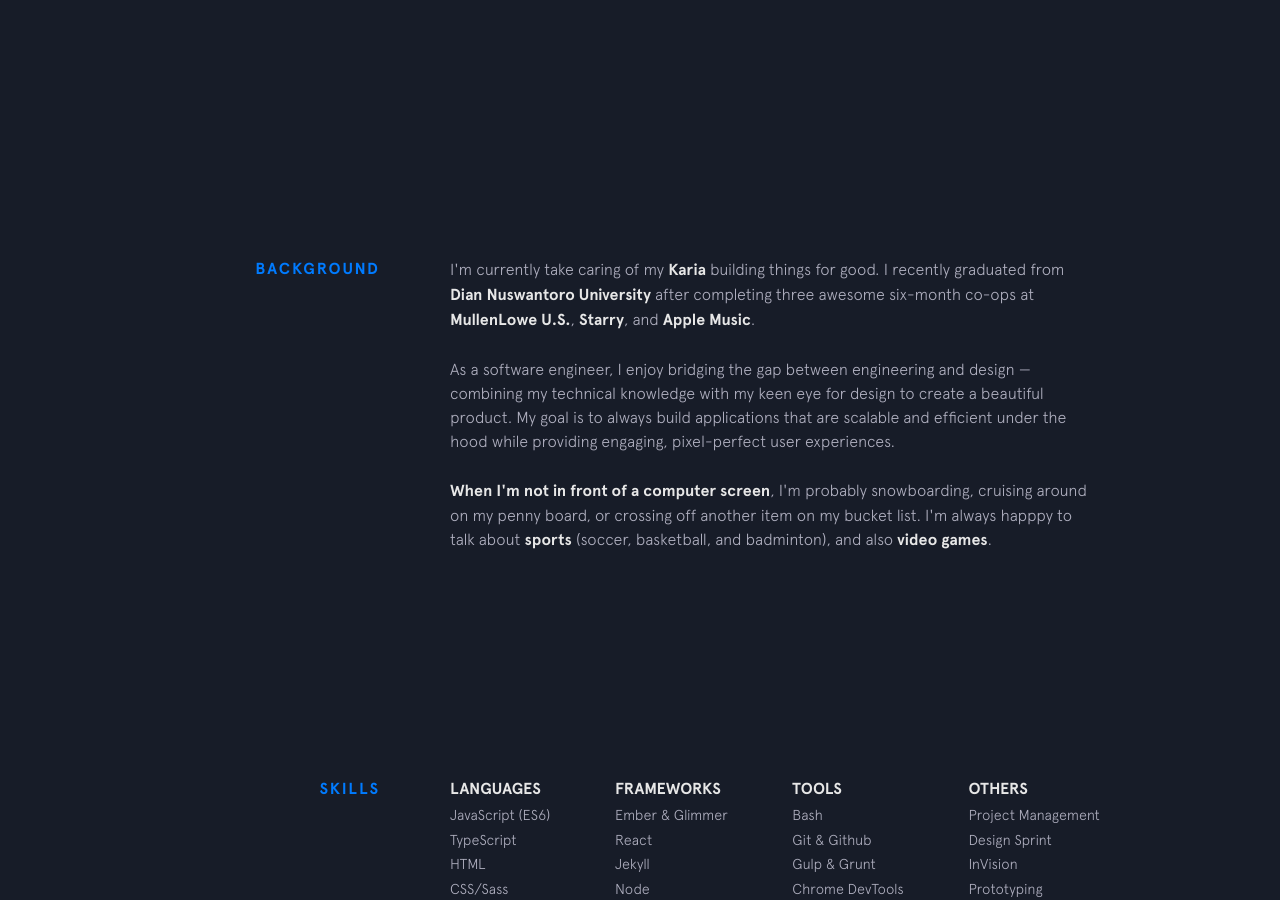
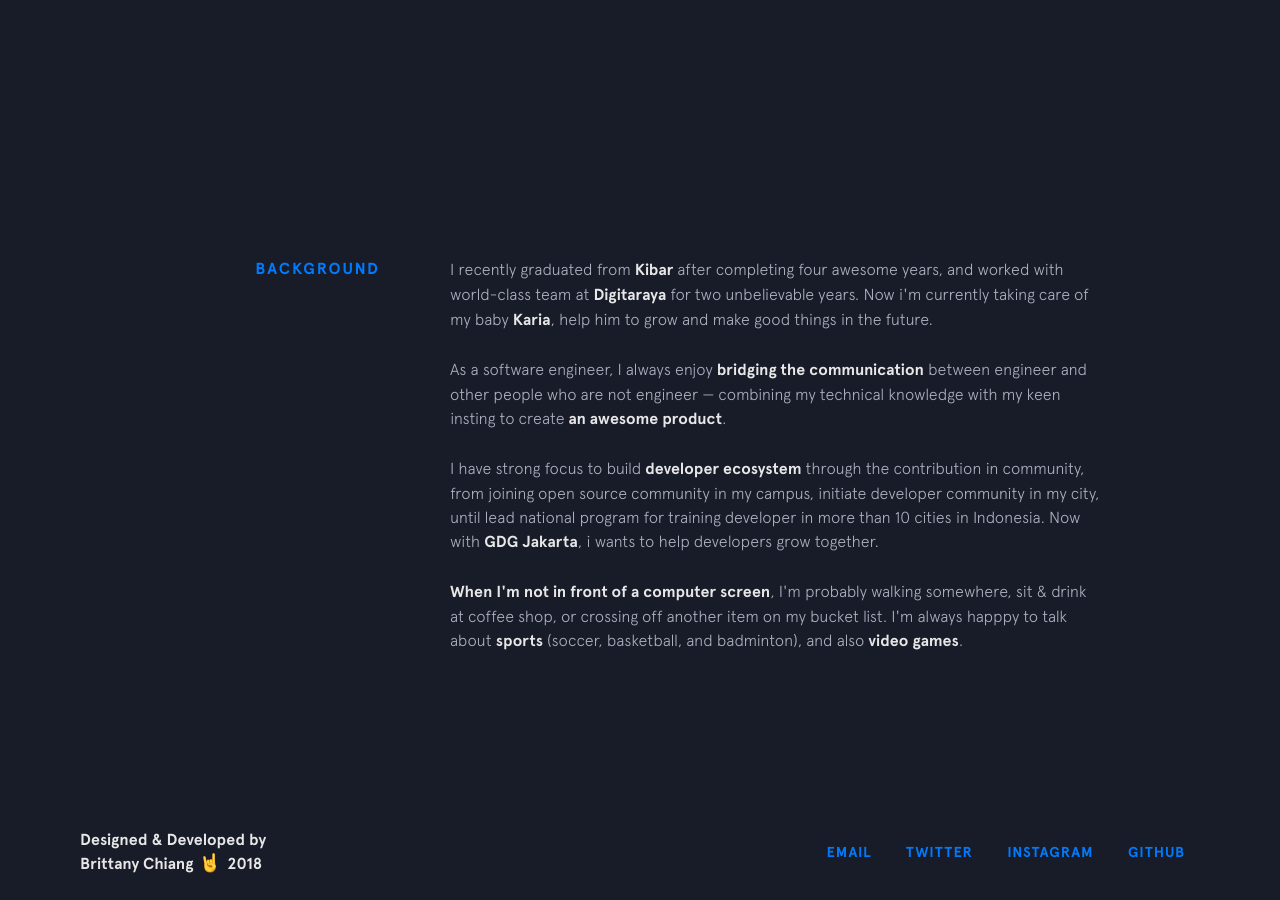
Before and after one commit to PatrickNugros/patricknugros-com, a Jekyll site: the page built from index.html, in a window 1280 px wide and 900 px high, scrolled down 743 px. Built offline with Jekyll 4.4.1, drawn with Linux system fonts in a browser that asks for light colours; nearby versions of some CDN libraries; some of the changed text lies outside the part shown.

Commit message:
hide others except intro & background

```diff
--- a/_includes/background.html
+++ b/_includes/background.html
@@ -2,22 +2,25 @@
   <div class="section__title">Background</div>
   <div class="section__content">
     <p>
-      I'm currently take caring of my
-      <a class="underline-link" href="https://www.upstatement.com/" target="_blank">Karia</a> building things for good. I recently graduated from
-      <a class="underline-link" href="http://www.ccis.northeastern.edu/" target="_blank">Dian Nuswantoro University</a> after completing three awesome six-month co-ops at
-      <a class="underline-link" href="https://us.mullenlowe.com/" target="_blank">MullenLowe U.S.</a>,
-      <a class="underline-link" href="https://starry.com/" target="_blank">Starry</a>, and
-      <a class="underline-link" href="https://www.apple.com/music/" target="_blank">Apple Music</a>.
+      I recently graduated from
+      <a class="underline-link" href="https://www.linkedin.com/company/kibar-kreasi-indonesia" target="_blank">Kibar</a> after completing four awesome years, and worked with world-class team at
+      <a class="underline-link" href="https://digitaraya.com" target="_blank">Digitaraya</a> for two unbelievable years. Now i'm currently taking care of my baby
+      <a class="underline-link" href="" target="_blank">Karia</a>, help him to grow and make good things in the future.
     </p>
 
     <p>
-      As a software engineer, I enjoy bridging the gap between engineering and design &mdash; combining my technical knowledge
-      with my keen eye for design to create a beautiful product. My goal is to always build applications that are scalable
-      and efficient under the hood while providing engaging, pixel-perfect user experiences.
+      As a software engineer, I always enjoy <strong>bridging the communication</strong> between engineer and other people who are not engineer &mdash; combining my technical knowledge
+      with my keen insting to create <strong>an awesome product</strong>.
     </p>
 
     <p>
-      <strong>When I'm not in front of a computer screen</strong>, I'm probably snowboarding, cruising around on my penny board,
+      I have strong focus to build <strong>developer ecosystem</strong> through the contribution in community,
+      from joining open source community in my campus, initiate developer community in my city, until lead national program for training developer in more than 10 cities in Indonesia.
+      Now with <a class="underline-link" href="" target="_blank">GDG Jakarta</a>, i wants to help developers grow together.
+    </p>
+
+    <p>
+      <strong>When I'm not in front of a computer screen</strong>, I'm probably walking somewhere, sit & drink at coffee shop,
       or crossing off another item on my bucket list. I'm always happpy to talk about <strong>sports</strong> (soccer, basketball, and badminton), and also <strong>video games</strong>.
     </p>
     <!-- {% include employment-status.html %} -->
--- a/_includes/intro.html
+++ b/_includes/intro.html
@@ -4,7 +4,7 @@
   </h1>
 
   <h2 class="intro__tagline">I'm
-    <span class="name">Patrick Nugros</span>, a half software engineer and a half life engineer. <span class="emoji technologist"></span>
+    <span class="name">Patrick Nugros</span>, a translator for software engineer <span class="emoji technologist"></span> to talk with non engineer.
 
   <h3 class="intro__contact">
     <span>Get in touch </span>
--- a/index.html
+++ b/index.html
@@ -6,9 +6,6 @@ layout: default
   {% include switch.html %}
   {% include intro.html %}
   {% include background.html %}
-  {% include skills.html %}
-  {% include experience.html %}
-  {% include other-projects.html %}
   {% include footer.html %}
   {% include top-button.html %}
 </div>
```
